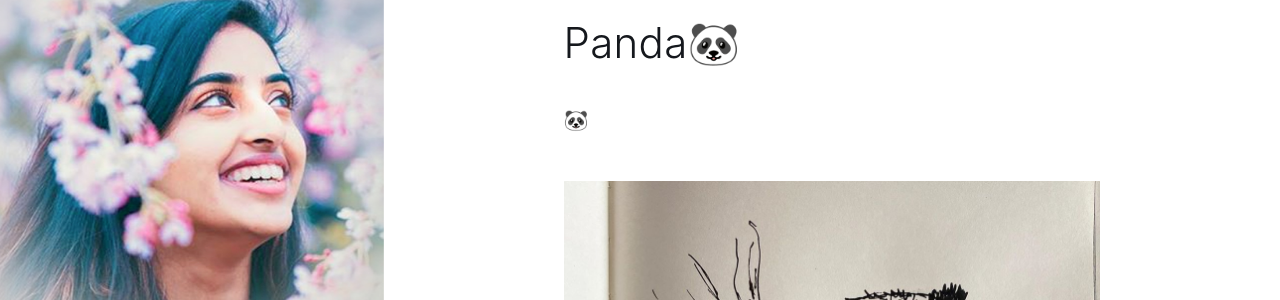
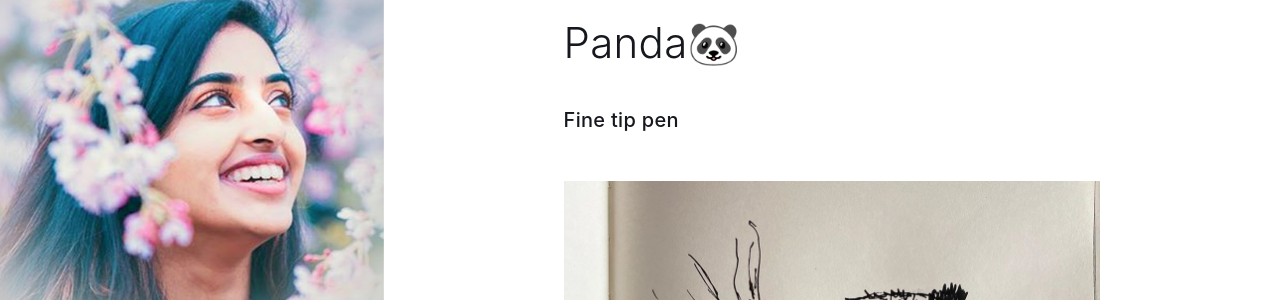
Before and after one commit to kirdanasai/kirdanasai.github.io, a Jekyll site: the page built from _art/panda.md, in a window 1280 px wide and 1250 px high. Shown: the part 178-478 px from the top of the window. Built offline with Jekyll 4.4.1, drawn with Linux system fonts in a browser that asks for light colours; nearby versions of some CDN libraries.

Commit message:
Update panda.md

```diff
--- a/_art/panda.md
+++ b/_art/panda.md
@@ -1,7 +1,7 @@
 ---
 layout: art
 title: Panda🐼
-tagline: 🐼
+tagline: Fine tip pen
 image: 13.jpg
 ---
 Your mind is like this water, my friend. When it is agitated, it becomes difficult to see. But if you allow it to settle, the answer becomes clear.” - Kung Fu Panda •••••••••••••••••••••••••••••••••••••••••••••••••••••••••••• For @jeeva.raviraj cause ISSA PANDA! and @reneessance_x for recently requesting for a Panda ☺️🐼 •••••••••••••••••••••••••••••••••••••••••••••••••••••••••••• Feel free to drop in your suggestions ☺️
```
